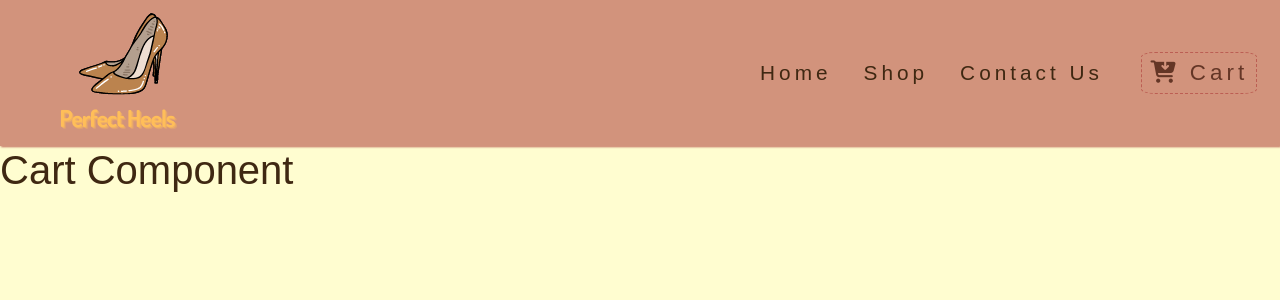
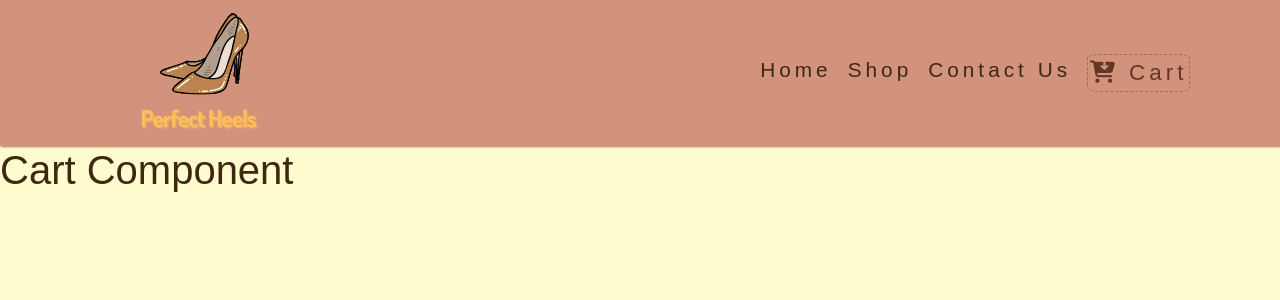
Before and after one commit to BritneyHanna/PerfectHeels, a React (Create React App) app: page /cart in a window 1280 px wide. Shown: the top 300 px of the page. Built offline with nearby package versions, Linux system fonts and the light colour scheme; a web font is replaced by a local one.

Commit message:
correct navbar toggle

```diff
--- a/src/components/Button.js
+++ b/src/components/Button.js
@@ -10,3 +10,8 @@ color var(--cartBrown);padding:0.2rem 0.5rem;margin:0.4rem;cursor:default;
 background:rgb(247, 238, 238,.5) ;border:.15rem solid  var(--mainCream); font-weight:700;
 color var(--mainDark);letter-spacing: 0.2em;padding:0.3rem 0.5rem;margin:0.2rem;cursor:default;position: absolute; top: 50%;left: 50%;  transform: translateX(-50%) translateY(-50%);
  transition 0.5s ease-in-out;&:hover{background:var(--cartBrown); color:var(--mainCream)}`;
+
+ export const ButtonContainerCart=styled.button` text-transform:capitalize; font-size:1.4rem; border-radius:12%; letter-spacing:.25rem;
+background:transparent ;border:0.05rem dashed  var(--mainBrown);
+color var(--cartBrown);0.5rem;margin:0;cursor:default;  padding:.1rem;
+ transition 0.5s ease-in-out;&:hover{background:var(--cartBrown); color:var(--mainCream)}`;
--- a/src/components/NavBar.js
+++ b/src/components/NavBar.js
@@ -1,6 +1,6 @@
 import React, { Component } from "react";
 
-import {ButtonContainer} from"./Button";
+import {ButtonContainerCart} from"./Button";
 
 
 
@@ -32,12 +32,12 @@ export default class NavBar extends Component {
             <React.Fragment>
 
 
-                <Navbar className="navbar "light sticky="sticky " expand="sm"   >
-
+               <Navbar light expand="md">
+                <div className="container">
                         <NavbarBrand className="ms-5" href="/"> <img src={logo3} alt="logo" className="navbar-brand"></img></NavbarBrand>
                         <NavbarToggler onClick={this.toggleNav} />
                         <Collapse isOpen={this.state.isNavOpen} navbar>
-                            <Nav className="navbar-expand-md navbar-light  ms-auto align-items-center ">
+                        <Nav className="ms-auto" navbar>
                                 <NavItem className="nav-item">
                                     <NavLink className="nav-link" to="/">
                                          Home
@@ -55,17 +55,19 @@ export default class NavBar extends Component {
                                 </NavItem>
                                 <NavItem >
                                     <NavLink className="nav-link "  to="/cart">
-                                    <ButtonContainer>
+
+                                    <ButtonContainerCart>
 
                                         <i className=" fas fa-cart-arrow-down">
 
 
-                  </i> Cart</ButtonContainer>
+                  </i> Cart</ButtonContainerCart>
+
                                     </NavLink>
                                 </NavItem>
                             </Nav>
                         </Collapse>
-
+                        </div>
                 </Navbar>
             </React.Fragment>
         );
```
